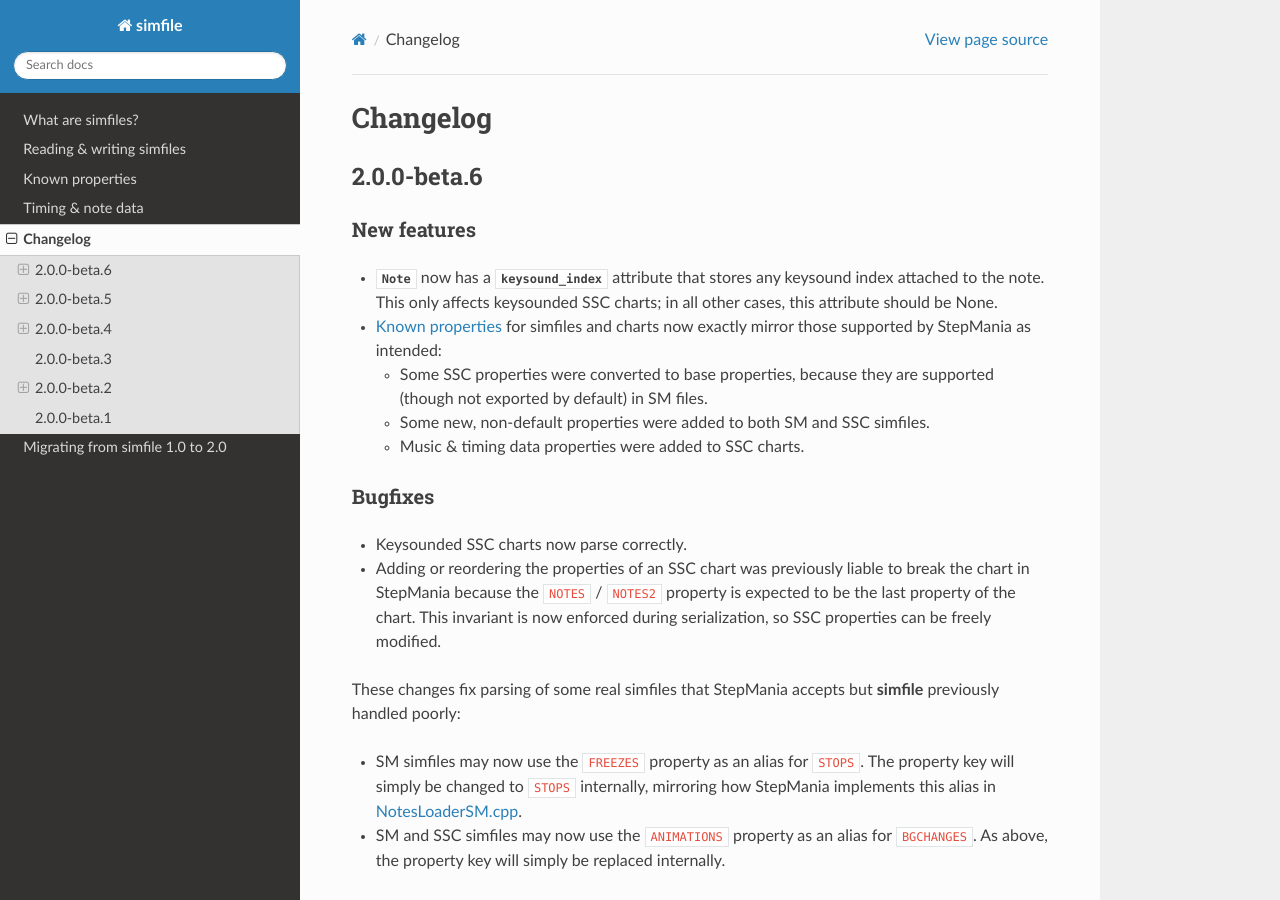
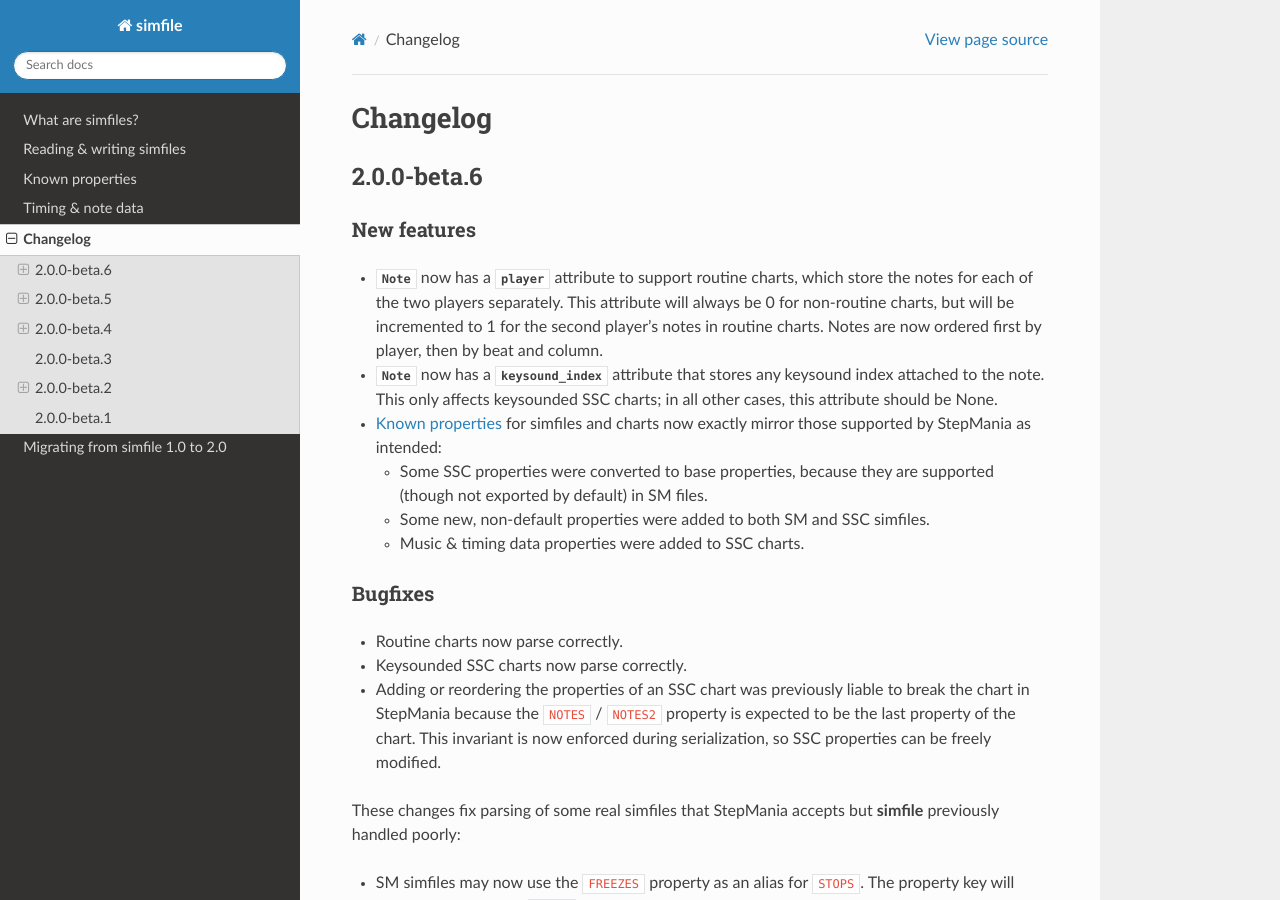
Before and after one commit to garcia/simfile, a Sphinx documentation site: the page built from docs/source/changelog.rst, in a window 1280 px wide and 900 px high. Built offline with Sphinx 7.4.7 and the Read the Docs theme 2.0.0, drawn with Linux system fonts in a browser that asks for light colours.

Commit message:
add routine stuff to changelog

```diff
--- a/docs/source/changelog.rst
+++ b/docs/source/changelog.rst
@@ -9,6 +9,11 @@ Changelog
 New features
 ~~~~~~~~~~~~
 
+* :class:`.Note` now has a :attr:`.player` attribute to support routine charts,
+  which store the notes for each of the two players separately. This attribute
+  will always be 0 for non-routine charts, but will be incremented to 1 for the
+  second player's notes in routine charts. Notes are now ordered first by
+  player, then by beat and column.
 * :class:`.Note` now has a :attr:`.keysound_index` attribute that stores any
   keysound index attached to the note. This only affects keysounded SSC charts;
   in all other cases, this attribute should be None.
@@ -23,6 +28,7 @@ New features
 Bugfixes
 ~~~~~~~~
 
+* Routine charts now parse correctly.
 * Keysounded SSC charts now parse correctly.
 * Adding or reordering the properties of an SSC chart was previously liable to
   break the chart in StepMania because the :code:`NOTES` / :code:`NOTES2`
```
